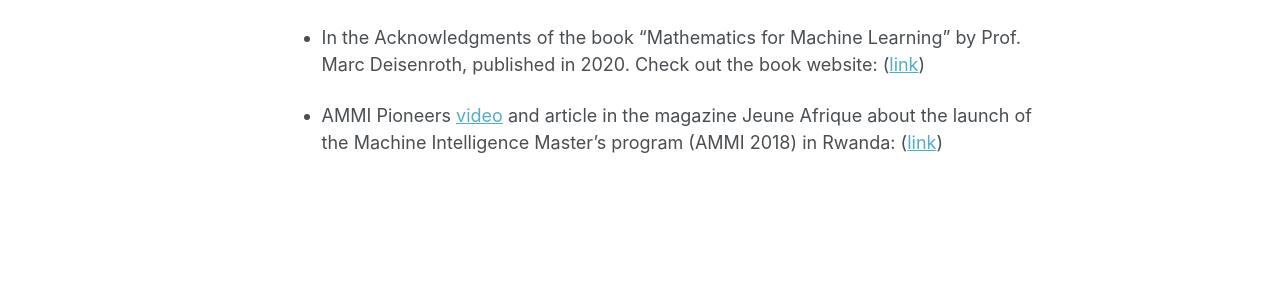
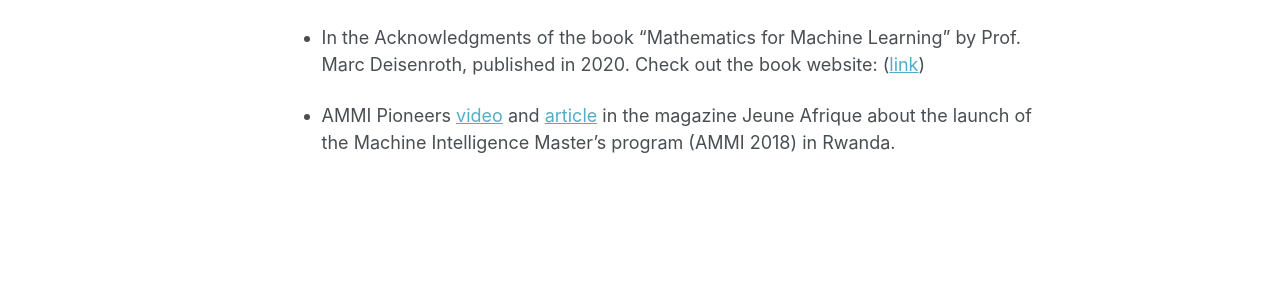
Before and after one commit to ngnawejonas/ngnawejonas.github.io, a Jekyll site: the page built from _pages/about.md, in a window 1280 px wide and 1221 px high. Shown: the part 661-959 px from the top of the window. Built offline with Jekyll 4.4.1, drawn with Linux system fonts in a browser that asks for light colours; some web fonts are replaced.

Commit message:
link update

```diff
--- a/_pages/about.md
+++ b/_pages/about.md
@@ -26,4 +26,4 @@
 
 * In the Acknowledgments of the book "Mathematics for Machine Learning" by Prof. Marc Deisenroth, published in 2020. Check out the book website: ([link](https://mml-book.github.io/))
 
-* AMMI Pioneers [video](https://youtu.be/5Ssn-KYvdy0?si=6YJePlZg3ykAm2Cg) and article in the magazine Jeune Afrique about the launch of the Machine Intelligence Master's program (AMMI 2018) in Rwanda: ([link](https://www.jeuneafrique.com/emploi-formation/655910/rwanda-les-premiers-jours-de-cours-des-etudiants-daims-kigali/))
+* AMMI Pioneers [video](https://youtu.be/5Ssn-KYvdy0?si=6YJePlZg3ykAm2Cg) and [article](https://www.jeuneafrique.com/emploi-formation/655910/rwanda-les-premiers-jours-de-cours-des-etudiants-daims-kigali/) in the magazine Jeune Afrique about the launch of the Machine Intelligence Master's program (AMMI 2018) in Rwanda.
```
